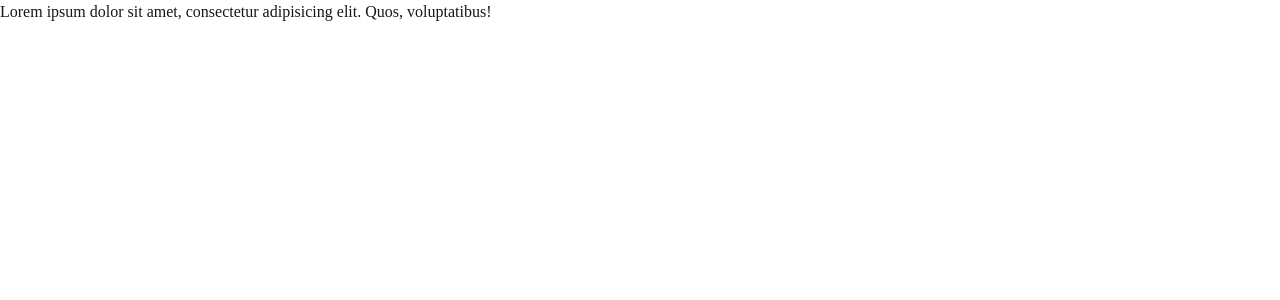
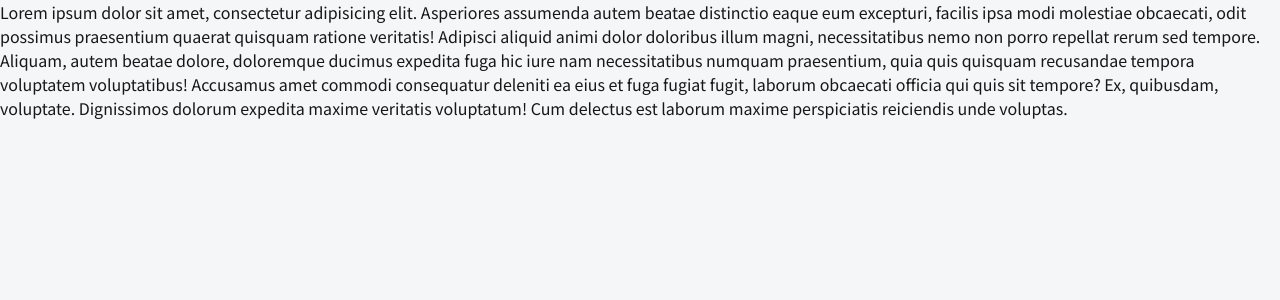
Before and after one commit to Assylzhan91/next-learn, a Next.js app: page / in a window 1280 px wide. Shown: the top 300 px of the page. Built offline with nearby package versions, Linux system fonts and the light colour scheme.

Commit message:
feat(app): add font
1. Add font Noto Sans & variable on for root css

```diff
--- a/src/app/globals.css
+++ b/src/app/globals.css
@@ -1,55 +1,28 @@
 @import url("tailwindcss");
 
 :root {
-  --background: #fff;
+  --background: #f5f6f8;
   --foreground: #171717;
+  --black: #3B434E;
+  --white: white;
+  --primary: #7653FC;
+  --red: #FC836D;
+  --green: #1DC37E;
+  --green-light: #C8F8E4;
+  --font-family: 'Noto Sans KR', sans-serif;
 }
 
-@media (prefers-color-scheme: dark) {
+/*@media (prefers-color-scheme: dark) {
   :root {
-    --background: #0a0a0a;
-    --foreground: #ededed;
+    --background: #0A0A0A;
+    --foreground: #EDEDED;
   }
-}
+}*/
 
 body {
   display: flex;
   pointer-events: all;
   color: var(--foreground);
   background-color: var(--background);
+  font-family: var(--font-family);
 }
-
-.header {
-  margin: 10px;
-  padding: .5rem;
-  color: #fff;
-}
-
-.footer-link {
-  background-color: #a3a3a3;
-  font-size: 16px;
-}
-
-.container {
-  padding: 20px; /* Ошибка: unit-case (PX) + indentation (4 пробела) */
-  background-color: #fafafa; /* Ошибка: color-hex-case (FAFAFA) */
-}
-
-.main-content {
-  margin: .8em;
-  color: #ccc;
-}
-
-.sidebar {
-  font-size: 14px;
-  line-height: 1.5;
-}
-
-.profile-card {
-  width: 300px; height: 100vh;
-  line-height: 1.5;
-}
-
-.item-list {
-  width: calc(100% - 20px);
-}
--- a/src/app/layout.tsx
+++ b/src/app/layout.tsx
@@ -1,10 +1,17 @@
-import type { Metadata } from "next";
-import "./globals.css";
-import React, {JSX} from "react";
+import type { Metadata } from 'next';
+import './globals.css';
+import React, { JSX } from 'react';
+import { Noto_Sans_KR } from 'next/font/google';
+
+const notoSans = Noto_Sans_KR({
+  subsets: ['latin', 'cyrillic'],
+  weight: ['300', '400', '500', '700'],
+  variable: '--noto-sans-kr',
+});
 
 export const metadata: Metadata = {
-  title: "Create Next App",
-  description: "Generated by create next app",
+  title: 'Create Next App',
+  description: 'Generated by create next app',
 };
 
 export default function RootLayout({
@@ -13,10 +20,8 @@ export default function RootLayout({
   children: React.ReactNode;
 }>): JSX.Element {
   return (
-    <html lang="en">
-      <body>
-        {children}
-      </body>
+    <html lang="ru">
+      <body className={`${notoSans.variable} font-sans`}>{children}</body>
     </html>
   );
 }
--- a/src/app/page.tsx
+++ b/src/app/page.tsx
@@ -10,8 +10,18 @@ export default function Home(): JSX.Element {
         <link rel="icon" href="/favicon.ico" />
       </Head>
       <div>
-        Lorem ipsum dolor sit amet, consectetur adipisicing elit. Quos,
-        voluptatibus!
+        Lorem ipsum dolor sit amet, consectetur adipisicing elit. Asperiores
+        assumenda autem beatae distinctio eaque eum excepturi, facilis ipsa modi
+        molestiae obcaecati, odit possimus praesentium quaerat quisquam ratione
+        veritatis! Adipisci aliquid animi dolor doloribus illum magni,
+        necessitatibus nemo non porro repellat rerum sed tempore. Aliquam, autem
+        beatae dolore, doloremque ducimus expedita fuga hic iure nam
+        necessitatibus numquam praesentium, quia quis quisquam recusandae
+        tempora voluptatem voluptatibus! Accusamus amet commodi consequatur
+        deleniti ea eius et fuga fugiat fugit, laborum obcaecati officia qui
+        quis sit tempore? Ex, quibusdam, voluptate. Dignissimos dolorum expedita
+        maxime veritatis voluptatum! Cum delectus est laborum maxime
+        perspiciatis reiciendis unde voluptas.
       </div>
     </>
   );
--- a/stylelint.config.mjs
+++ b/stylelint.config.mjs
@@ -4,7 +4,7 @@ export default {
     plugins: ['stylelint-order', '@stylistic/stylelint-plugin'],
     rules: {
         "@stylistic/indentation": 2,
-        "@stylistic/color-hex-case": "lower",
+        "@stylistic/color-hex-case": "upper",
         "@stylistic/unit-case": "lower",
         "@stylistic/max-empty-lines": 1,
     }
```
Also changed, not shown: 1 other file (tests, documents, lock files or other folders).
